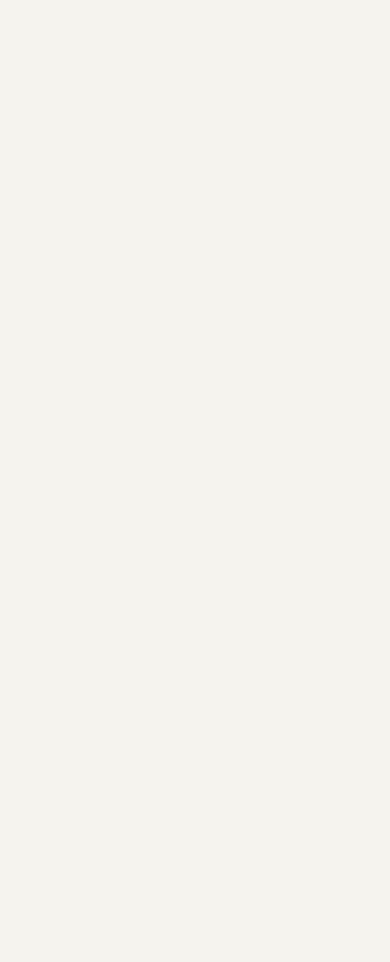
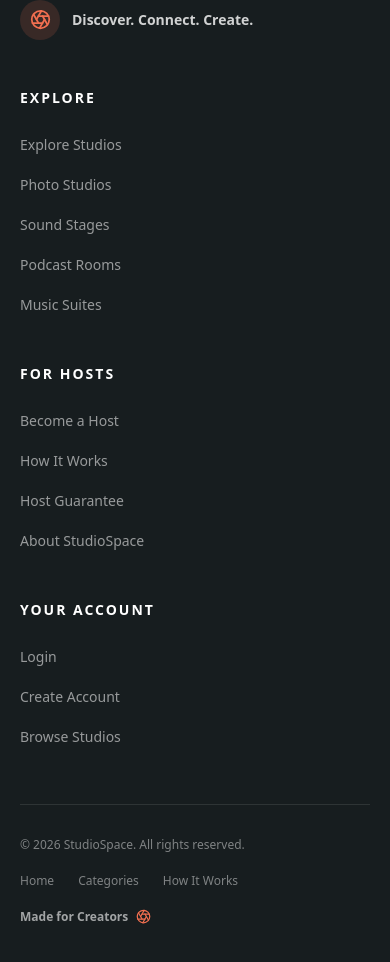
Before and after one commit to harun-codes/StudioSpace-Client, a Next.js app: page / in a window 390 px wide. Shown: the part 8318-9280 px from the top of the page. Before the commit the page ends 8050 px from the top, so only its background shows below. Built offline with nearby package versions, Linux system fonts and the light colour scheme.

Commit message:
footer complete

```diff
--- a/src/app/layout.tsx
+++ b/src/app/layout.tsx
@@ -3,6 +3,8 @@ import type { Metadata } from "next";
 import type { ReactNode } from "react";
 
 import { Navbar } from "@/components/layout/Navbar";
+import Footer from "@/components/layout/footer";
+
 import { Toaster } from "sonner";
 
 import "./globals.css";
@@ -22,7 +24,8 @@ export default function RootLayout({
     <html lang="en">
       <body className="min-h-screen bg-[#F5F3EE] text-[#202729] antialiased">
         <Navbar />
-        <main>{children}</main>
+        {children}
+        <Footer />
         <Toaster position="top-right" richColors closeButton />
       </body>
     </html>
--- a/src/app/page.tsx
+++ b/src/app/page.tsx
@@ -10,7 +10,7 @@ export default function HomePage() {
       <Bannar />
       <CategorySection />
       <HowItWorks />
-        <HostGuarantee />
+      <HostGuarantee />
     </main>
   );
 }
--- a/src/components/layout/Navbar.tsx
+++ b/src/components/layout/Navbar.tsx
@@ -6,7 +6,7 @@ const navLinks = [
   { label: "Home", href: "/" },
   { label: "Explore Studios", href: "/studios" },
   { label: "How It Works", href: "/#how-it-works" },
-  { label: "About Us", href: "/#about-us" },
+  { label: "About Us", href: "/#host-guarantee" },
 ];
 
 export function Navbar() {
--- /dev/null
+++ b/src/components/layout/footer.tsx
@@ -0,0 +1,178 @@
+
+import Link from "next/link";
+import {
+  ArrowUpRight,
+  Mail,
+  Aperture,
+} from "lucide-react";
+
+import Logo from "@/components/branding/Logo";
+
+const exploreLinks = [
+  { label: "Explore Studios", href: "/studios" },
+  { label: "Photo Studios", href: "/studios?category=Photo%20Studios" },
+  { label: "Sound Stages", href: "/studios?category=Sound%20Stages" },
+  { label: "Podcast Rooms", href: "/studios?category=Podcast%20Rooms" },
+  { label: "Music Suites", href: "/studios?category=Music%20Suites" },
+];
+
+const hostLinks = [
+  { label: "Become a Host", href: "/register" },
+  { label: "How It Works", href: "/#how-it-works" },
+  { label: "Host Guarantee", href: "/#host-guarantee" },
+  { label: "About StudioSpace", href: "/#about-us" },
+];
+
+const accountLinks = [
+  { label: "Login", href: "/login" },
+  { label: "Create Account", href: "/register" },
+  { label: "Browse Studios", href: "/studios" },
+];
+
+export default function Footer() {
+  return (
+    <footer className="bg-[#171D1F] text-white">
+
+      <div className="mx-auto max-w-[1440px] px-5 pb-10 pt-16 sm:px-8 lg:px-12 lg:pt-20">
+
+        <div className="grid gap-12 border-b border-white/10 pb-14 lg:grid-cols-[1.4fr_1fr_1fr_1fr] lg:gap-10">
+
+          <div className="max-w-sm">
+
+            <div className="inline-block rounded-xl bg-[#F5F3EE] p-2">
+              <Logo />
+            </div>
+
+            <p className="mt-7 text-sm leading-7 text-white/55">
+              A creative space marketplace connecting creators
+              with inspiring studios, production spaces and
+              unique environments to bring ideas to life.
+            </p>
+
+            <div className="mt-7 flex items-center gap-3">
+
+              <div className="flex h-10 w-10 items-center justify-center rounded-full bg-[#F16F50]/15 text-[#F16F50]">
+                <Aperture size={21} />
+              </div>
+
+              <p className="text-sm font-semibold text-white/80">
+                Discover. Connect. Create.
+              </p>
+
+            </div>
+
+          </div>
+
+          <div>
+            <h3 className="mb-6 text-sm font-bold uppercase tracking-[2px] text-white">
+              Explore
+            </h3>
+
+            <ul className="space-y-4">
+              {exploreLinks.map((item) => (
+                <li key={item.label}>
+                  <Link
+                    href={item.href}
+                    className="group inline-flex items-center gap-2 text-sm text-white/55 transition-colors hover:text-[#F16F50]"
+                  >
+                    {item.label}
+                    <ArrowUpRight
+                      size={13}
+                      className="opacity-0 transition-all group-hover:translate-x-1 group-hover:-translate-y-1 group-hover:opacity-100"
+                    />
+                  </Link>
+                </li>
+              ))}
+            </ul>
+          </div>
+
+          <div>
+            <h3 className="mb-6 text-sm font-bold uppercase tracking-[2px] text-white">
+              For Hosts
+            </h3>
+
+            <ul className="space-y-4">
+              {hostLinks.map((item) => (
+                <li key={item.label}>
+                  <Link
+                    href={item.href}
+                    className="group inline-flex items-center gap-2 text-sm text-white/55 transition-colors hover:text-[#F16F50]"
+                  >
+                    {item.label}
+                    <ArrowUpRight
+                      size={13}
+                      className="opacity-0 transition-all group-hover:translate-x-1 group-hover:-translate-y-1 group-hover:opacity-100"
+                    />
+                  </Link>
+                </li>
+              ))}
+            </ul>
+          </div>
+
+          <div>
+            <h3 className="mb-6 text-sm font-bold uppercase tracking-[2px] text-white">
+              Your Account
+            </h3>
+
+            <ul className="space-y-4">
+              {accountLinks.map((item) => (
+                <li key={item.label}>
+                  <Link
+                    href={item.href}
+                    className="group inline-flex items-center gap-2 text-sm text-white/55 transition-colors hover:text-[#F16F50]"
+                  >
+                    {item.label}
+                    <ArrowUpRight
+                      size={13}
+                      className="opacity-0 transition-all group-hover:translate-x-1 group-hover:-translate-y-1 group-hover:opacity-100"
+                    />
+                  </Link>
+                </li>
+              ))}
+            </ul>
+          </div>
+
+        </div>
+
+
+        <div className="flex flex-col gap-5 pt-8 sm:flex-row sm:items-center sm:justify-between">
+
+          <p className="text-xs text-white/45">
+            © 2026 StudioSpace. All rights reserved.
+          </p>
+
+          <div className="flex flex-wrap items-center gap-6">
+            <Link
+              href="/"
+              className="text-xs text-white/45 transition-colors hover:text-[#F16F50]"
+            >
+              Home
+            </Link>
+
+            <Link
+              href="/#categories"
+              className="text-xs text-white/45 transition-colors hover:text-[#F16F50]"
+            >
+              Categories
+            </Link>
+
+            <Link
+              href="/#how-it-works"
+              className="text-xs text-white/45 transition-colors hover:text-[#F16F50]"
+            >
+              How It Works
+            </Link>
+          </div>
+
+          <div className="flex items-center gap-2 text-xs font-semibold text-white/60">
+            Made for Creators
+            <Aperture size={15} className="text-[#F16F50]" />
+          </div>
+
+        </div>
+
+      </div>
+
+    </footer>
+  );
+}
```
